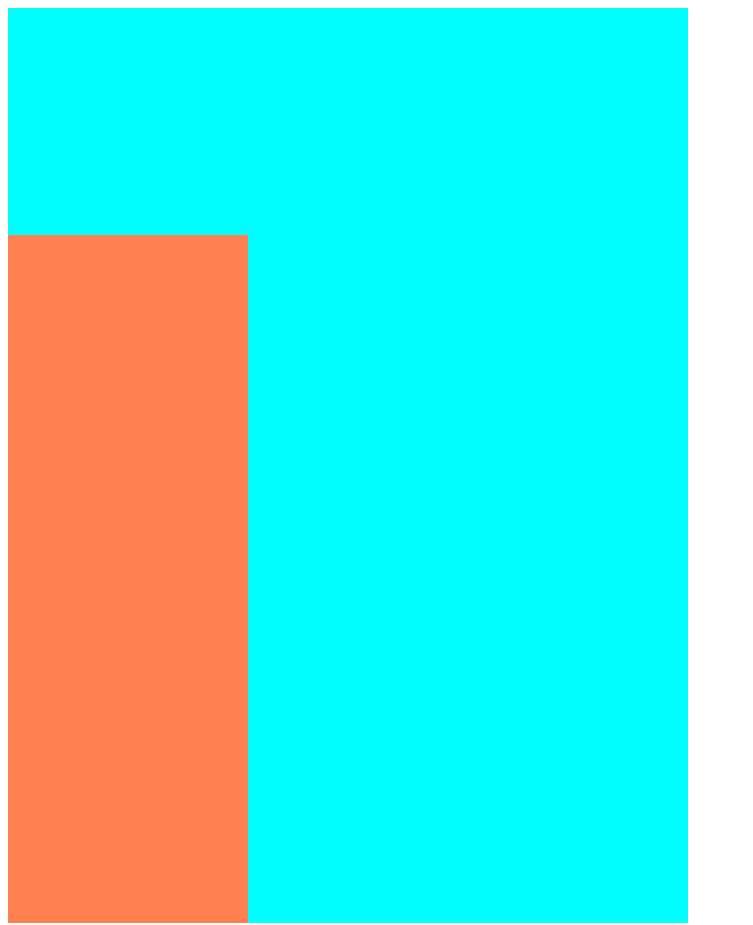
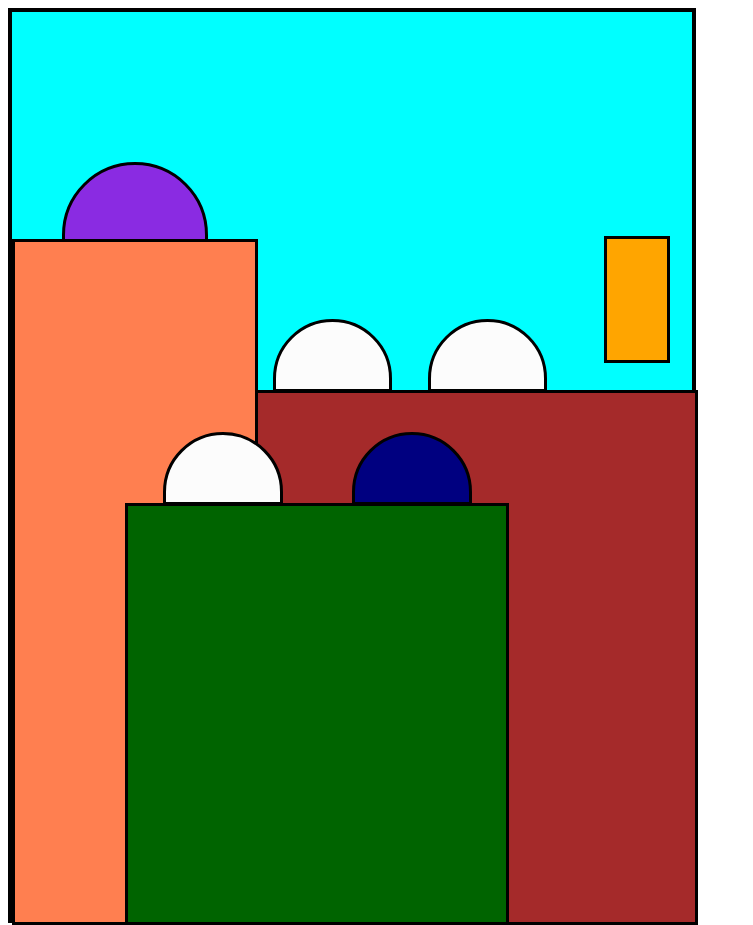
Before and after one commit to ChristianGTibu/Paginadeconejitos.io, a plain HTML site: page index.html in a window 1280 px wide. Shown: the whole page, without its empty margins (0-753 px from the left). Before the commit the page ends 800 px from the top, so only its background shows below. Drawn offline with Linux system fonts and the light colour scheme.

Commit message:
Inicio de los conejitos
Agregamiento de los conejitos, los bloques de pasto y la zanahoria

```diff
--- a/css/styles.css
+++ b/css/styles.css
@@ -1,21 +1,115 @@
 #fondo {
-    position: fixed;
+    position: absolute;
     width: 18cm;
-    height: 24.2cm;
+    height: 24cm;
     background-color: cyan;
+    border: 4px solid black;
 }
 
 
 #bloquepasto1 {
+    z-index: 2;
+    position: absolute;
     margin-top: 6cm;
     width: 15rem;
-    height: 43rem;
+    height: 18cm;
     background-color: coral;
+    border: 3px solid black;
 }
 
 #bloquepasto2 {
-    margin-top: 20cm;
-    width: 30rem;
-    height: 50rem;
-    background-color: black;
+    z-index: 1;
+    position: absolute;
+    margin-top: 10cm;
+    width: 18cm;
+    height: 14cm;
+    background-color: brown;
+    border: 3px solid black;
 }
+
+#bloquepasto3 {
+    z-index: 2;
+    position: absolute;
+    margin-top: 13cm;
+    width: 10cm;
+    left: 3cm;
+    height: 11cm;
+    background-color: darkgreen;
+    border: 3px solid black;
+}
+
+#caraconejito1 {
+    position: absolute;
+    margin-top: 150px;
+    width: 140px;
+    left: 50px;
+    height: 80px;
+    background-color: blueviolet;
+    border: 3px solid black;
+    -moz-border-radius: 100px 100px 0 0;
+    -webkit-border-radius: 100px 100px 0 0;
+
+}
+
+#caraconejito2 {
+    z-index: 2;
+    position: absolute;
+    margin-top: 420px;
+    width: 3cm;
+    left: 4cm;
+    height: 4.2rem;
+    border: 3px solid black;
+    -moz-border-radius: 100px 100px 0 0;
+    -webkit-border-radius: 100px 100px 0 0;
+    background-color: rgb(252, 252, 252)
+}
+
+#caraconejito3 {
+    z-index: 2;
+    position: absolute;
+    margin-top: 420px;
+    width: 3cm;
+    left: 9cm;
+    height: 4.2rem;
+    border: 3px solid black;
+    -moz-border-radius: 100px 100px 0 0;
+    -webkit-border-radius: 100px 100px 0 0;
+    background-color: navy;
+}
+
+#caraconejito4 {
+    z-index: 2;
+    position: absolute;
+    margin-top: 307px;
+    width: 3cm;
+    left: 6.9cm;
+    height: 4.2rem;
+    border: 3px solid black;
+    -moz-border-radius: 100px 100px 0 0;
+    -webkit-border-radius: 100px 100px 0 0;
+    background-color: rgb(252, 252, 252);
+}
+
+#caraconejito5 {
+    z-index: 2;
+    position: absolute;
+    margin-top: 307px;
+    width: 3cm;
+    left: 11cm;
+    height: 4.2rem;
+    border: 3px solid black;
+    -moz-border-radius: 100px 100px 0 0;
+    -webkit-border-radius: 100px 100px 0 0;
+    background-color: rgb(252, 252, 252);
+}
+
+#zanahoria {
+    z-index: 2;
+    position: absolute;
+    margin-top: 14rem;
+    width: 60px;
+    left: 37rem;
+    height: 3.2cm;
+    border: 3px solid black;
+    background-color: orange;
+}
--- a/index.html
+++ b/index.html
@@ -8,9 +8,18 @@
     <title>Pagina conejitos</title>
 </head>
 <body>
+
     <div id="fondo">
         <div id="bloquepasto1"></div>
         <div id="bloquepasto2"></div>
+        <div id="bloquepasto3"></div>
+        <div id="caraconejito1"></div>
+        <div id="caraconejito2"></div>
+        <div id="caraconejito3"></div>
+        <div id="caraconejito4"></div>
+        <div id="caraconejito5"></div>
+        <div id="zanahoria"></div>
+        <div id="puntazanahoria"></div>
     </div>
 </body>
 </html>
```
